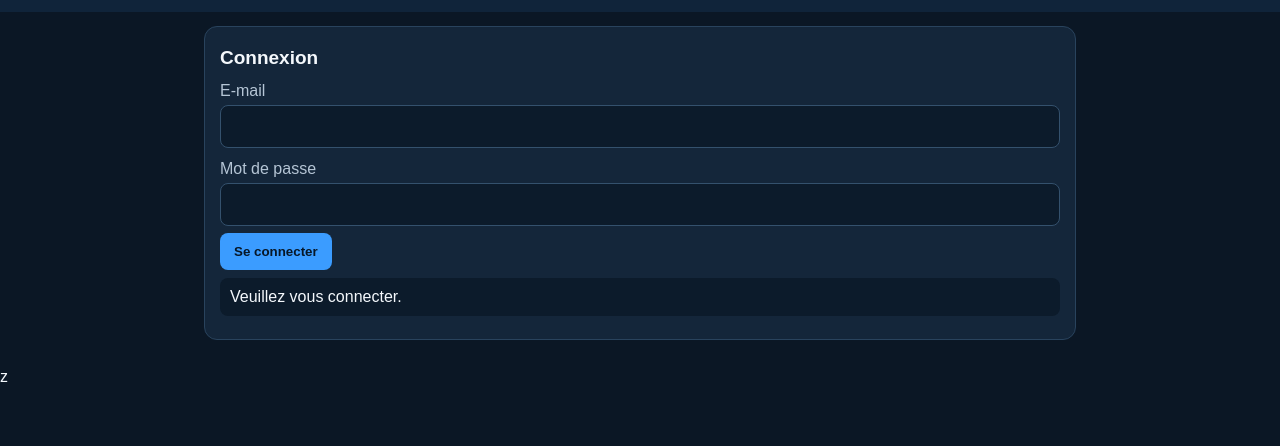
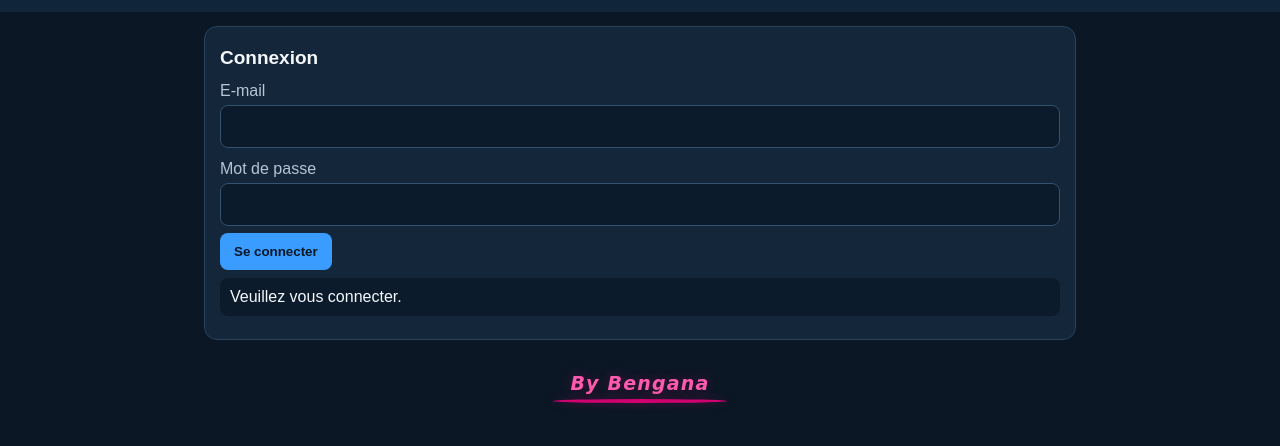
Before and after one commit to benganahichem13-star/HB-Plus-Maintenance, a website: page index.html in a window 1280 px wide. Shown: the part 66-512 px from the top of the page. Drawn offline with Linux system fonts and the light colour scheme; no server answers.

Commit message:
Refactor HTML structure and update footer

```diff
--- a/index.html
+++ b/index.html
@@ -59,7 +59,7 @@ button:disabled{opacity:.4;cursor:not-allowed}
 .history-item strong{display:block;color:#55b5ff}
 .dashboard-panel{background:#0c1b2b;border:1px solid #29435d;border-radius:10px;padding:13px;min-width:0;margin-top:12px}
 
-/* PARC MACHINES INTEGRE DANS LA CASE MACHINES */
+/* PARC MACHINES */
 .stat-box.machine-stat{cursor:pointer}
 .stat-box.machine-stat.expanded{grid-column:1/-1;background:#142b42;border-color:#55b5ff}
 .machine-park-inline{margin-top:13px;padding-top:10px;border-top:1px solid #34516d;text-align:left;cursor:default}
@@ -77,6 +77,12 @@ button:disabled{opacity:.4;cursor:not-allowed}
 .recent-row:last-child{border-bottom:0}
 .recent-row strong{display:block;font-size:13px;color:#eaf4fc}
 .recent-row span{display:block;font-size:12px;color:#a9bbcd;margin-top:4px}
+
+/* SIGNATURE BY BENGANA */
+.app-footer{display:flex;justify-content:center;align-items:center;padding:18px 12px 22px;margin:12px auto 4px;text-align:center}
+.app-footer span{position:relative;display:inline-block;padding:0 18px 9px;color:#ff5aad;font-family:"Segoe Script","Brush Script MT",cursive;font-size:19px;font-style:italic;font-weight:600;letter-spacing:1.2px;text-shadow:0 0 12px #d0007055}
+.app-footer span::after{content:"";position:absolute;left:50%;bottom:0;width:100%;height:4px;border-radius:50%;background:#d00070;transform:translateX(-50%);box-shadow:0 0 9px #d0007066}
+
 @media(min-width:600px){.stats-grid{grid-template-columns:repeat(3,minmax(0,1fr))}}
 </style>
 </head>
@@ -134,14 +140,10 @@ button:disabled{opacity:.4;cursor:not-allowed}
 </section>
 
 <section id="app" class="hidden">
-
 <div id="dashboardCard" class="card">
 <h2>Tableau de bord général</h2>
-
 <div id="dashboardStats" class="stats-grid">Chargement...</div>
-
 <div id="dashboardDetails" class="dashboard-panel hidden"></div>
-
 <div class="small">Progression globale de la maintenance</div>
 <div class="progress"><div id="globalProgressBar" class="progress-bar"></div></div>
 <div id="globalProgressText" class="small">Calcul en cours...</div>
@@ -151,12 +153,10 @@ button:disabled{opacity:.4;cursor:not-allowed}
 <button id="backBtn" class="gray">← Retour au tableau de bord</button>
 <h2 id="detailName">Machine</h2>
 <div id="detailInfo" class="small"></div>
-
 <div class="card">
 <h2>Tableau de suivi</h2>
 <div id="machineStats" class="stats-grid"></div>
 </div>
-
 <label>Filtrer les entretiens</label>
 <select id="frequencyFilter">
 <option value="all">Toutes les catégories</option>
@@ -165,15 +165,15 @@ button:disabled{opacity:.4;cursor:not-allowed}
 <option value="Semestrielle">Entretien semestriel</option>
 <option value="Annuelle">Entretien annuel</option>
 </select>
-
 <div id="tasks">Chargement...</div>
-
 <div class="card">
 <h2>Historique des interventions</h2>
 <div id="history" class="small">Chargement de l'historique...</div>
 </div>
 </div>
 </section>
+
+<footer class="app-footer"><span>By Bengana</span></footer>
 </main>
 
 <script type="module">
@@ -202,7 +202,6 @@ const auth=getAuth(firebaseApp);
 const db=getFirestore(firebaseApp);
 const $=id=>document.getElementById(id);
 
-// MENU TIROIR
 function openDrawer(){
 $("appDrawer").classList.remove("hidden");
 $("drawerBackdrop").classList.remove("hidden");
@@ -312,7 +311,6 @@ if(frequency==="Annuelle")return addMonthsISO(date,12);
 throw new Error("Fréquence inconnue");
 }
 
-// STATUT DES TÂCHES
 function taskDisplayStatus(task){
 if(task.status==="pending_validation")return "En attente de validation";
 if(task.status==="in_progress")return "En cours";
@@ -331,7 +329,6 @@ return "En retard";
 return "À faire";
 }
 
-// CONNEXION
 $("loginBtn").onclick=async()=>{
 $("loginMsg").textContent="Connexion en cours...";
 try{
@@ -354,7 +351,6 @@ window.scrollTo(0,0);
 
 $("frequencyFilter").onchange=renderTasks;
 
-// PROFIL ET SESSION
 onAuthStateChanged(auth,async user=>{
 
 if(!user){
@@ -439,7 +435,6 @@ $("dashboardStats").textContent="Impossible de charger les indicateurs.";
 }
 }
 
-// PARC MACHINES : LISTE DANS LA CASE MACHINES
 function renderMachinePark(machines){
 
 const container=$("dashboardMachines");
@@ -507,8 +502,6 @@ $("dashboardStats").textContent="";
 
 stats.forEach(item=>{
 
-// La case Machines est un conteneur div pour permettre
-// d'avoir des boutons de machines à l'intérieur.
 const box=document.createElement(item.key==="machines"?"div":"button");
 
 if(item.key!=="machines")box.type="button";
@@ -538,7 +531,6 @@ box.append(number,label,hint);
 
 if(item.key==="machines"){
 
-// Création du parc directement dans la case Machines.
 const park=document.createElement("div");
 park.id="machineParkInline";
 park.className="machine-park-inline hidden";
@@ -575,7 +567,6 @@ box.append(park);
 
 box.onclick=event=>{
 
-// Ne pas refermer le parc lorsqu'on touche ses boutons.
 if(event.target.closest(".machine-park-inline"))return;
 
 const opening=park.classList.contains("hidden");
@@ -606,7 +597,6 @@ showDashboardDetails(item.key,item.label,machines,tasks);
 $("dashboardStats").append(box);
 });
 
-// Remplir la liste après la création de la case Machines.
 renderMachinePark(machines);
 
 $("globalProgressBar").style.width=percent+"%";
@@ -614,7 +604,6 @@ $("globalProgressText").textContent=
 completed+" opérations réalisées et à jour sur "+total+
 " opérations programmées ("+percent+"%).";
 
-// RÉPARTITION DES OPÉRATIONS DANS LE TIROIR
 const frequencies=["Hebdomadaire","Mensuelle","Semestrielle","Annuelle"];
 const frequencyBox=$("frequencyBreakdown");
 frequencyBox.textContent="";
@@ -649,7 +638,6 @@ row.append(head,track);
 frequencyBox.append(row);
 });
 
-// DERNIÈRES INTERVENTIONS DANS LE TIROIR
 const recentBox=$("recentActivity");
 recentBox.textContent="";
 
@@ -1323,4 +1311,3 @@ if(currentMachine)await renderTasks();
 </script>
 </body>
 </html>
-z
```
